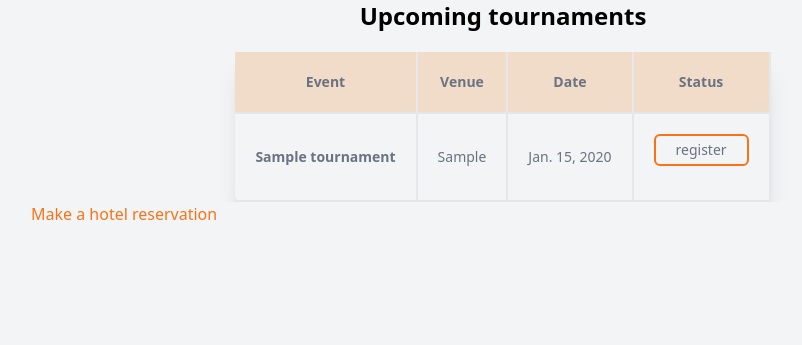
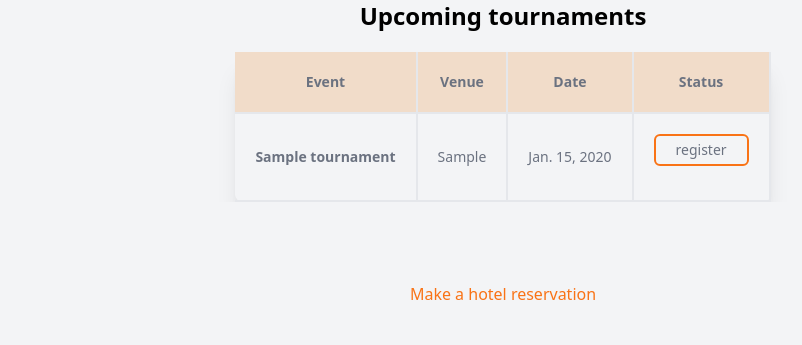
Before and after one commit to Strawberry-pumpkin/wysc-website, a Django app: template profiles/templates/profiles/index.html in a window 1280 px wide. Shown: the part 304-649 px from the top of the page, without its empty margins (137-939 px from the left). Run offline with Django 4.2, Linux system fonts and the light colour scheme; the template is opened without the code that fills it: values that come from a table or form of the project are taken from there, others are empty; tables that the repository leaves empty hold one stand-in row (values such as "Sample post"); some libraries are stand-ins or nearby versions; some web fonts are replaced.

Commit message:
center aligned the hotel link in index.html

```diff
--- a/profiles/templates/profiles/index.html
+++ b/profiles/templates/profiles/index.html
@@ -92,7 +92,7 @@
         </table>
 
     </div>
-    <a class="p-10 mt-10 text-orange-500 hover:underline text-center w-full" href="https://www.citrusleisure.com/roombookings/" target="_blank">Make a hotel reservation</a>
+    <a class="p-10 mt-10 text-orange-500 hover:underline text-center m-auto block" href="https://www.citrusleisure.com/roombookings/" target="_blank">Make a hotel reservation</a>
     </div>
 
     <script>
```
